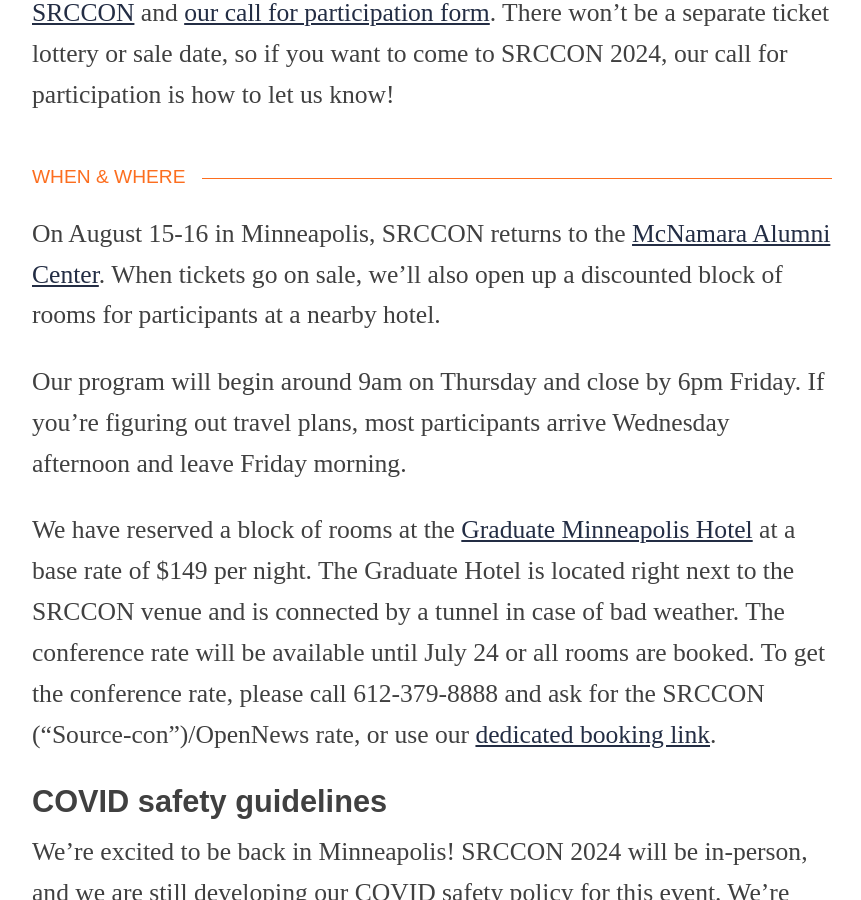
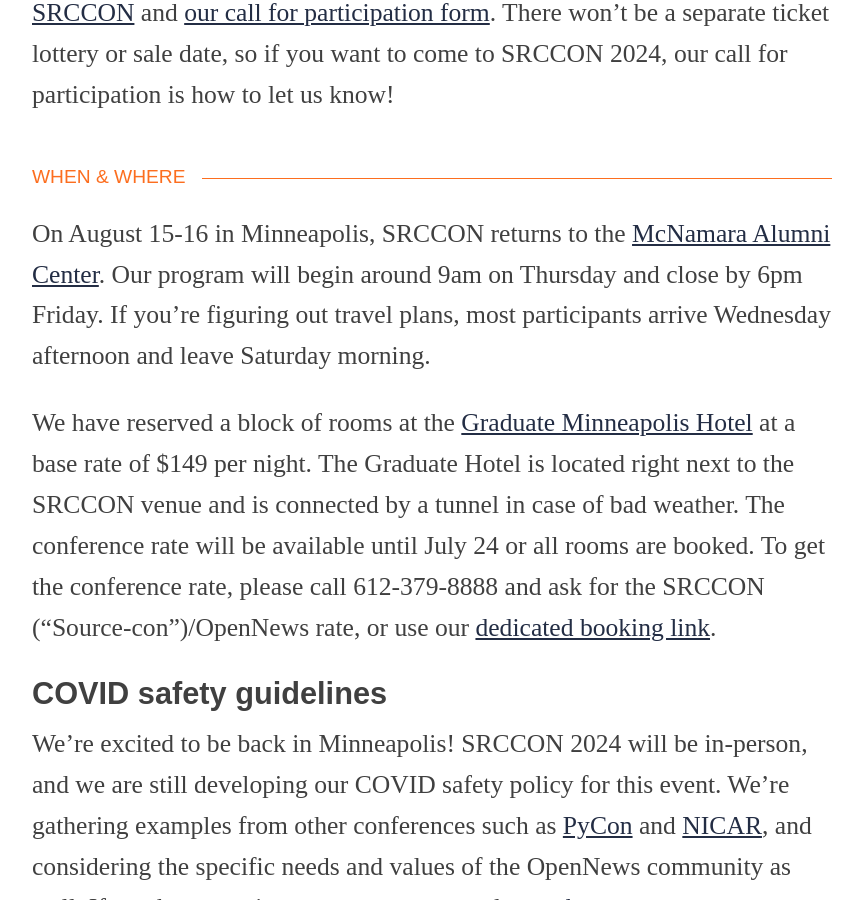
Before and after one commit to OpenNews/srccon-2024, a Jekyll site: the page built from homepage.md, in a window 1280 px wide and 900 px high, scrolled down 1703 px. Shown: the whole window, without its empty margins (208-1069 px from the left). Built offline with Jekyll 4.4.1, drawn with Linux system fonts in a browser that asks for light colours; some web fonts are replaced; our own code applies the rules of GitHub Pages for plain Markdown files; some of the changed text lies outside the part shown.

Commit message:
updates for initial program publish

```diff
--- a/_data/sessions.yml
+++ b/_data/sessions.yml
@@ -43,7 +43,7 @@
   },
   {
     "id": "reaching-latinx-audiences",
-    "title": "Civic Media and Latinx Audiences: How to reach Latinxs and meet their civic media information needs",
+    "title": "Civic media and Latinx audiences: How to reach Latinxs and meet their civic media information needs",
     "facilitators": "Vanessa Maria Graber, Claudia Yaujar Amaro",
     "description": "The Latinx community is growing as an influential and underserved demographic in the U.S., especially in swing states and areas with significant Latinx population growth. However, this community is not often engaged with accessible news and information, nor is civic media content created for them despite their need for accurate information about elections, government policies, and public resources. In this workshop, participants will learn about the results from a National Poll by Free Press, which identifies trends in how Latinxs access news and information, their top issue areas, and how disinformation impacts them. The facilitators will share their experience building bilingual news and public affairs programming and the lessons learned doing grassroots voter outreach in Latinx communities. This workshop is perfect for participants who want to engage Latinx audiences and create content for them in an election year (and beyond) and for practitioners who wish to share their best practices with their peers."
   },
--- a/homepage.md
+++ b/homepage.md
@@ -23,9 +23,7 @@
 
 ### When & where
 
-On August 15-16 in Minneapolis, SRCCON returns to the [McNamara Alumni Center](https://www.google.com/maps/place/McNamara+Alumni+Center/@44.975199,-93.2301774,17z/data=!3m1!4b1!4m5!3m4!1s0x52b32d18ed516031:0x5f984f594ceab6ad!8m2!3d44.975199!4d-93.2279887). When tickets go on sale, we'll also open up a discounted block of rooms for participants at a nearby hotel.
-
-Our program will begin around 9am on Thursday and close by 6pm Friday. If you’re figuring out travel plans, most participants arrive Wednesday afternoon and leave Friday morning.
+On August 15-16 in Minneapolis, SRCCON returns to the [McNamara Alumni Center](https://www.google.com/maps/place/McNamara+Alumni+Center/@44.975199,-93.2301774,17z/data=!3m1!4b1!4m5!3m4!1s0x52b32d18ed516031:0x5f984f594ceab6ad!8m2!3d44.975199!4d-93.2279887). Our program will begin around 9am on Thursday and close by 6pm Friday. If you’re figuring out travel plans, most participants arrive Wednesday afternoon and leave Saturday morning.
 
 We have reserved a block of rooms at the [Graduate Minneapolis Hotel](https://www.graduatehotels.com/minneapolis/) at a base rate of $149 per night. The Graduate Hotel is located right next to the SRCCON venue and is connected by a tunnel in case of bad weather. The conference rate will be available until July 24 or all rooms are booked. To get the conference rate, please call 612-379-8888 and ask for the SRCCON ("Source-con")/OpenNews rate, or use our [dedicated booking link](https://www.graduatehotels.com/minneapolis/#/booking/step-1?group=9560341&arrive=08%2F14%2F2024&depart=08%2F17%2F2024).
 
@@ -55,7 +53,7 @@
 
 ### How much does it cost?
 
-[Ticket prices start at $275](/attendees/#tickets), plus ticketing fees. We'll also offer a limited number of need-based, [free scholarship tickets as well as $500 travel or caregiving stipends](/scholarships).
+[Ticket prices start at $275](/attendees/#tickets), plus ticketing fees. We also offer a limited number of need-based, [free scholarship tickets as well as $500 travel or caregiving stipends](/scholarships).
 
 SRCCON events don't have open sale dates or lotteries. If you want to come to {{ page.event_name }}, our [call for participation](/participation/form) is how to let us know.
 
```
